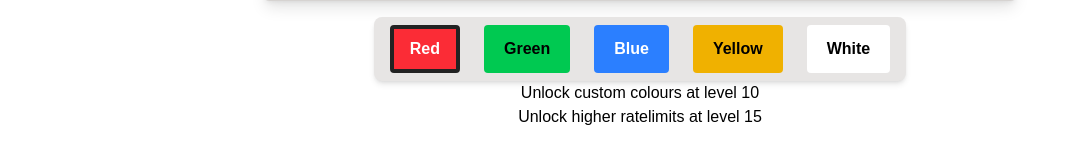
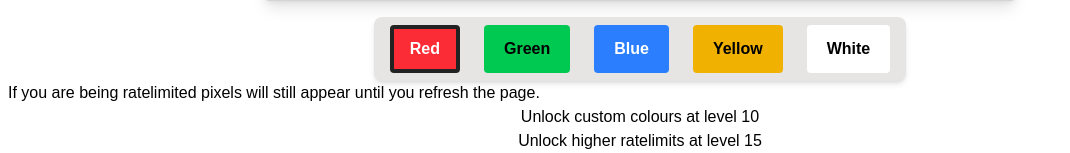
Before and after one commit to editid0/placer, a Flask app: page / in a window 1280 px wide. Shown: the part 1262-1415 px from the top of the page, without its empty margins (0-1070 px from the left). Before the commit the page ends 1387 px from the top, so only its background shows below. Run offline with Flask 3, Linux system fonts and the light colour scheme; style sheets or scripts are compiled from the project's sources; some libraries are stand-ins or nearby versions.

Commit message:
Add a more clear message to users

```diff
--- a/templates/index.html
+++ b/templates/index.html
@@ -71,6 +71,7 @@
             <input type="color" id="color-picker" class="ml-2 border-2 border-gray-300 rounded" style="display: none;"
                 onchange="setColor(this.value); highlightButton('color-picker')">
         </div>
+        <p>If you are being ratelimited pixels will still appear until you refresh the page.</p>
         <p class="text-center dark:text-white" style="display: block;" id="color-prompt">Unlock custom colours at
             level 10</p>
         <p class="text-center dark:text-white" style="display: block;" id="rate-prompt">Unlock higher ratelimits at
```
